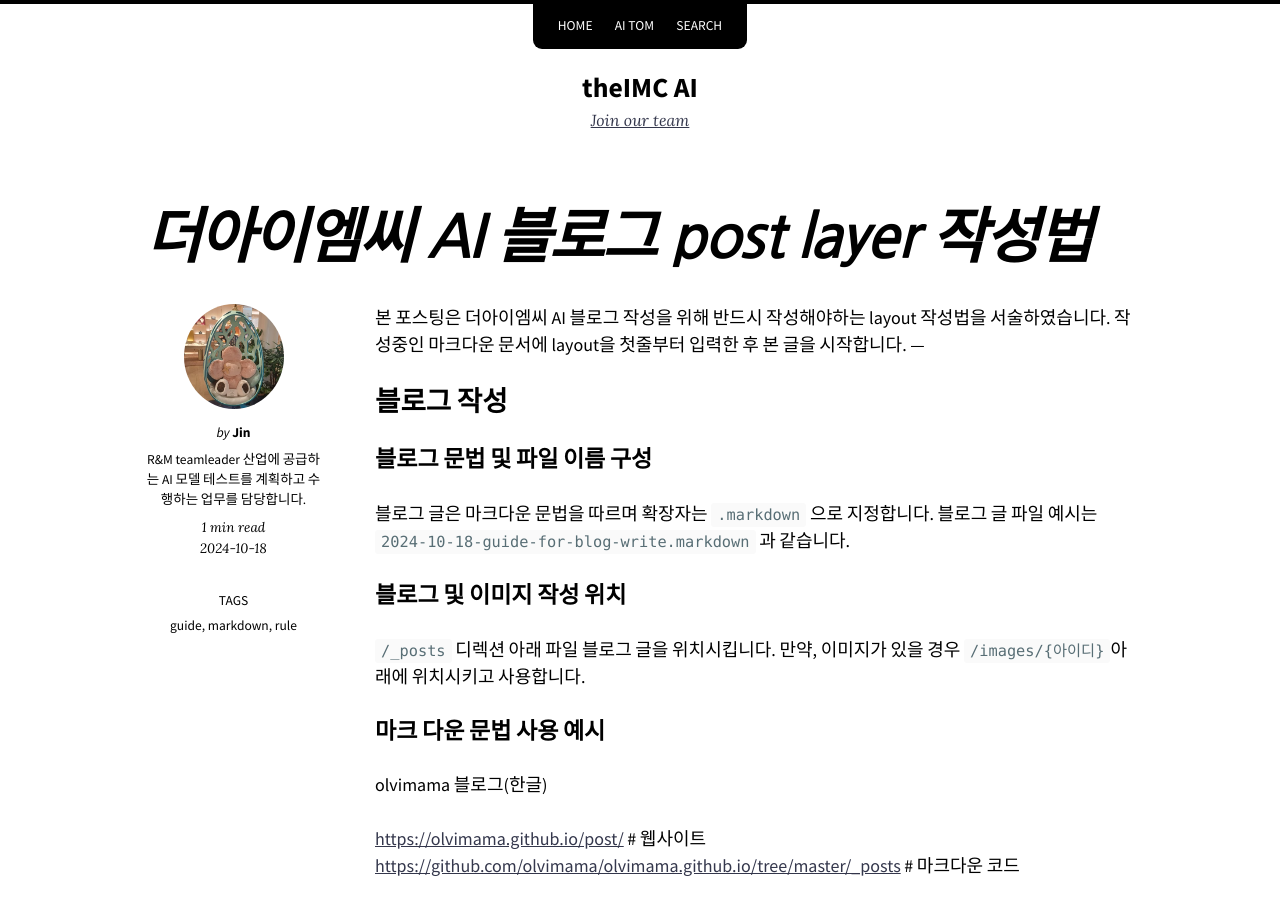
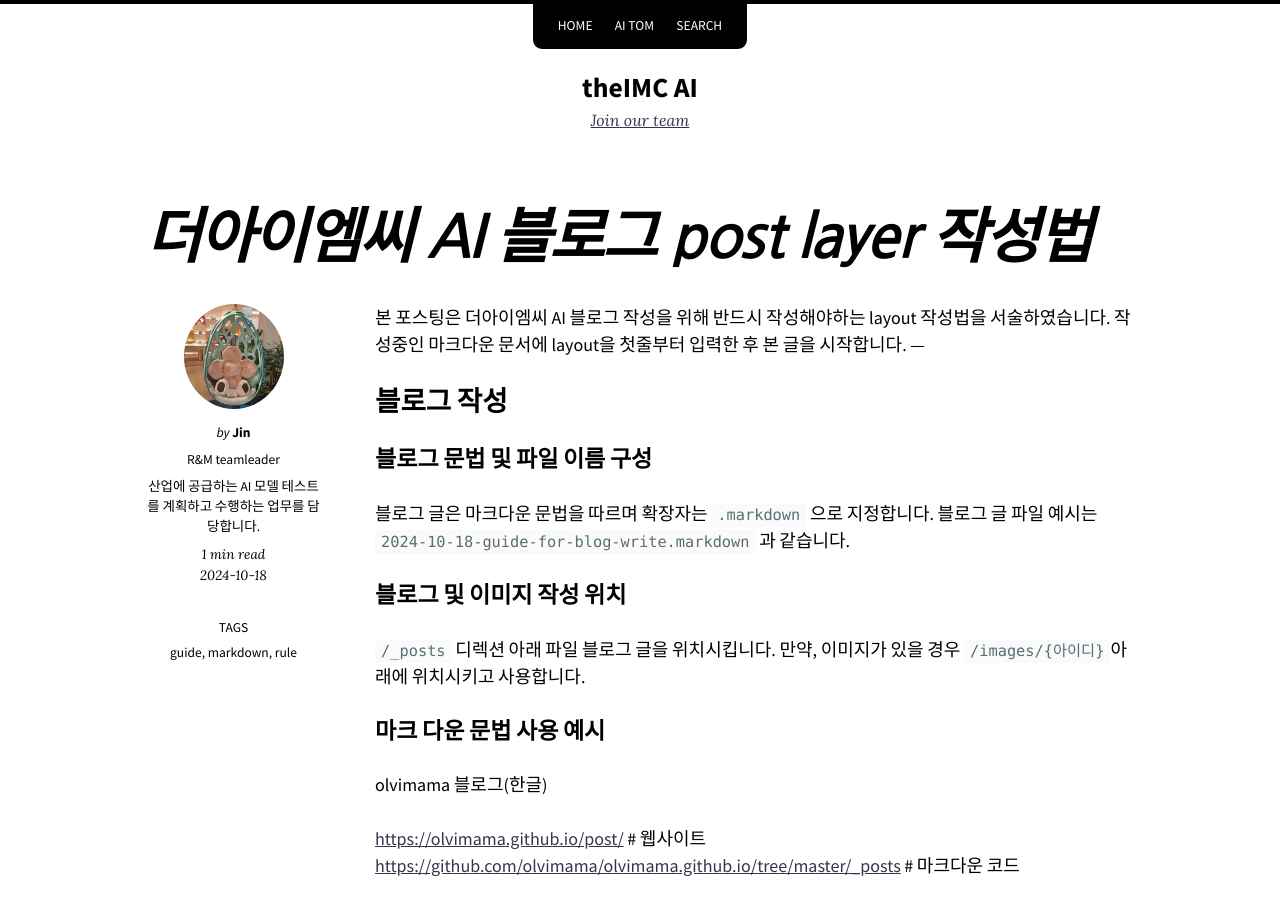
Before and after one commit to jhk-theimc/aitheimc.github.io, a Jekyll site: the page built from _posts/2024-10-18-guide-for-blog-write.markdown, in a window 1280 px wide and 900 px high. Built offline with Jekyll 4.4.1, drawn with Linux system fonts in a browser that asks for light colours; nearby versions of some CDN libraries.

Commit message:
add positon on author

```diff
--- a/_data/authors.yml
+++ b/_data/authors.yml
@@ -4,7 +4,8 @@
 Jin:
   name: Jin
   picture: /images/jin/jin_profile.jpg
-  description: R&M teamleader 산업에 공급하는 AI 모델 테스트를 계획하고 수행하는 업무를 담당합니다.
+  position: R&M teamleader
+  description: 산업에 공급하는 AI 모델 테스트를 계획하고 수행하는 업무를 담당합니다.
 
 Jhk:
   name: jhk
--- a/_includes/page-author.html
+++ b/_includes/page-author.html
@@ -16,6 +16,11 @@
       <div class="author-name">
         {% if site.data.text[site.locale].by %}<em>{{ site.data.text[site.locale].by }}</em> {% endif %}<span class="p-name"><b>{{ author.name }}</b></span>
       </div>
+    {%- endif -%}
+    {%- if author.description -%}
+    <div class="author-name">
+      <span class="p-name">{{ author.position }}</span>
+    </div>
     {%- endif -%}
     {%- if author.description -%}
     <div class="author-name">
```
